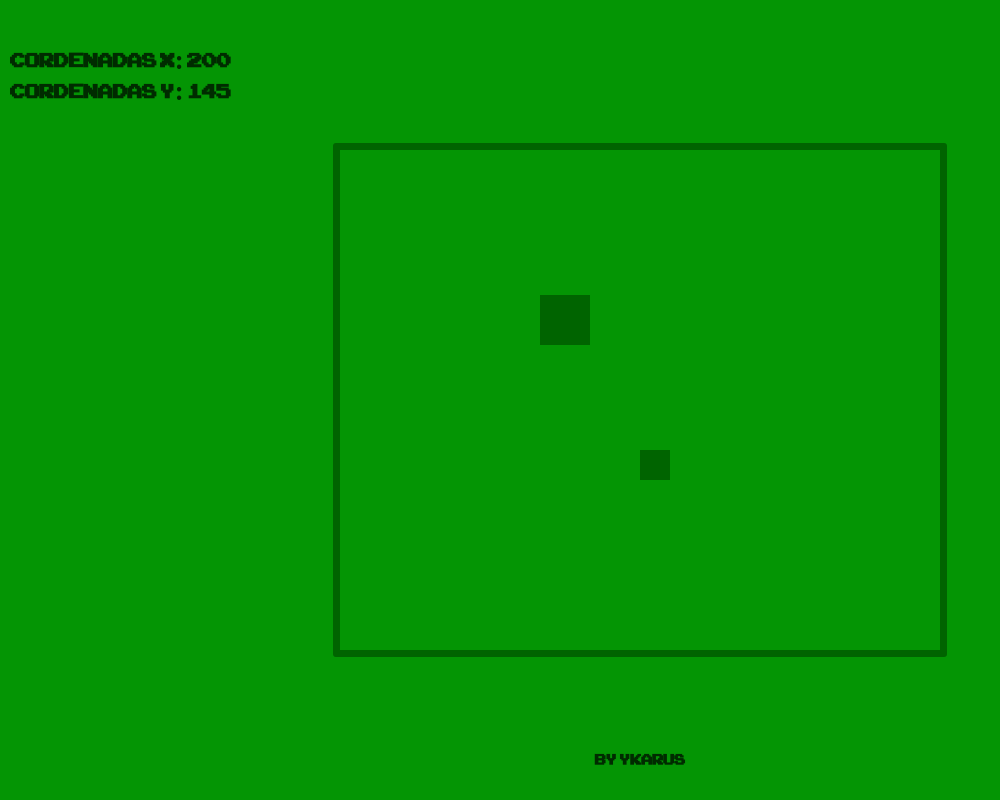
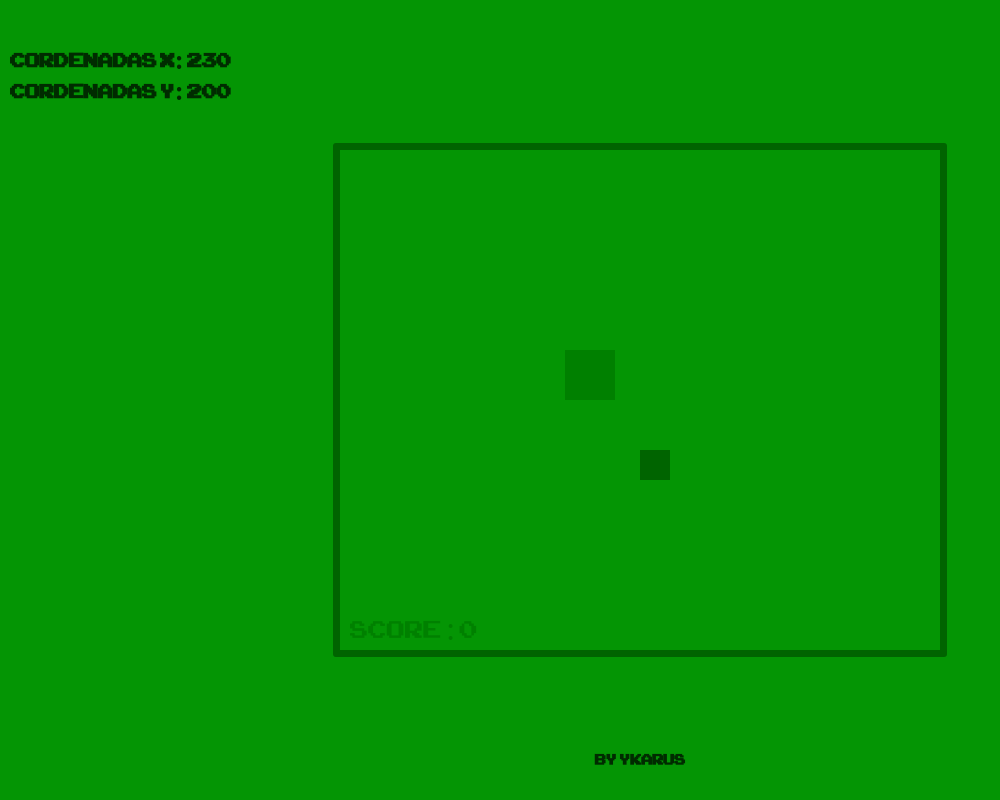
Before and after one commit to ykaruus/SnakeGame, a plain HTML site: page Game/index.html in a window 1280 px wide. Both pictures are taken after a click on the button "Start". Shown: the whole page, without its empty margins (0-1000 px from the left). Drawn offline with Linux system fonts and the light colour scheme.

Commit message:
Add files via upload

```diff
--- a/Game/index.html
+++ b/Game/index.html
@@ -5,13 +5,17 @@
     <link href="https://fonts.googleapis.com/css?family=Open+Sans:400,600,300" rel="stylesheet" type="text/css">
     <link rel="stylesheet" href="style.css">
     <audio id="myAudio">
-        <source src="v1.mp3">
+        <source src="point.wav">
     </audio>
 </head>
 
 <body>
     <div class="start">
         <h1>Snake Game</h1>
+        <button onclick="START()" type='button'>Start</button>
+    </div>
+    <div class="start gameover">
+        <h1>GameOver</h1>
         <button onclick="START()" type='button'>Start</button>
     </div>
     <h4 class="codernadas"></h4>
--- a/Game/script.js
+++ b/Game/script.js
@@ -1,6 +1,7 @@
 let direction = 'top'
 let speed_player = 5
 let texto_codernadas = document.querySelector('.cordenadas')
+let score = 0
 
 let gameArea = {
     gameover: false,
@@ -16,13 +17,19 @@ let gameArea = {
 
 function gameUpdate() {
     gameArea.clear()
-    movement() // Movimentacao do player
-    player.update()
+    object.update()
     fruit.update()
-    if (player.checkColisionWall()) { player.y = 200; player.x = 200 }
-    EatFood()
-    tail_square.update()
-    document.querySelector('.codernadas').innerHTML = 'CORDENADAS X: ' + player.x + '<br>' + 'CORDENADAS Y: ' + player.y
+    generateNewTail()
+    movement()
+    scoreText.text = "score : " + score;
+    scoreText.update()
+    // Movimentacao do player
+    if (object.checkColisionWall()) {
+        player[0].y = 200;
+        player[0].x = 200;
+        direction = "right"
+    }
+    document.querySelector('.codernadas').innerHTML = 'CORDENADAS X: ' + player[0].x + '<br>' + 'CORDENADAS Y: ' + player[0].y
 
     //if(!gameArea.gameover){
 
@@ -38,30 +45,51 @@ function gameUpdate() {
 function gameover() {
     gameArea.gameover = true
 }
+function scoreUp() {
+    let audio = document.getElementById('myAudio')
+    audio.play()
+}
 
-function EatFood() {
-    if (player.checkColision(fruit.x, fruit.y, fruit.width, fruit.height)) {
-        tail.push({ x: player.x -20, y: player.y })
-        tail_square.update()
-        console.log('teste')
+function generateNewTail() {
+    let head = player[0]
+    if (object.checkColision(fruit.x, fruit.y, fruit.width, fruit.height)) {
+
+        eatfood()
+        player[player.length] = { x: head.x, y: head.y }
+
     }
+}
+function eatfood() {
+
+    dados = criarComida()
+    fruit.x = dados.x
+    fruit.y = dados.y
+    score++
 }
 
 function movement() {
+    let x = player[0].x
+    let y = player[0].y
     switch (direction) {
         case 'top':
-            player.y -= speed_player
+            y -= speed_player
             break
         case 'down':
-            player.y += speed_player
+            y += speed_player
             break
         case 'left':
-            player.x -= speed_player
+            x -= speed_player
             break
         case 'right':
-            player.x += speed_player
+            x += speed_player
             break
+
     }
+    let tail = player.pop();
+    tail.x = x;
+    tail.y = y;
+    player.unshift(tail);
+
 }
 
 document.addEventListener('keydown', (event) => {
@@ -118,38 +146,43 @@ function component(x, y, color, width, height) {
         return colidiu
     }
 }
-function drawTail(color, width, height) {
+
+function criarComida() {
+    r_x = Math.floor(Math.random() * gameArea.canvas.width - 10)
+    r_y = Math.floor(Math.random() * gameArea.canvas.height - 10)
+    return { r_x, r_y }
+}
+
+function drawTail(color) {
 
     this.color = color
-    this.width = width
-    this.height = height
     this.update = function () {
         ctx = gameArea.context
         ctx.fillStyle = this.color
-        for (let i = 0; i <= tail; i++) {
-            ctx.fillRect(tail[i].x - 20, tail[i].y, this.width, this.height)
-        }
+        player.forEach(segment => {
+            ctx.fillRect(segment.x, segment.y, 50, 50)
+        });
     }
     this.checkColision = function (x, y, x_width, y_height) {
-        return this.x < x + x_width
-            && this.height + this.x > x
-            && this.y < y + y_height
-            && this.height + this.y > y
+        return player[0].x < x + x_width
+            && 50 + player[0].x > x
+            && player[0].y < y + y_height
+            && 50 + player[0].y > y
 
     }
     this.checkColisionWall = function () {
-        let bottom = gameArea.canvas.width - this.x
+        let bottom = gameArea.canvas.width - player[0].x
         let colidiu = false;
-        if (this.y > gameArea.canvas.height) {
+        if (player[0].y > gameArea.canvas.height) {
             colidiu = true
         }
-        if (this.y < -10) {
+        if (player[0].y < -10) {
             colidiu = true
         }
-        if (this.x < -10) {
+        if (player[0].x < -10) {
             colidiu = true
         }
-        if (this.x > gameArea.canvas.width) {
+        if (player[0].x > gameArea.canvas.width) {
             colidiu = true
         }
 
@@ -157,13 +190,25 @@ function drawTail(color, width, height) {
     }
 }
 
+function setText(text, x, y, color) {
+    this.text = text;
+    this.x = x
+    this.y = y
+    this.color = color
+    this.update = () => {
+        ctx = gameArea.context
+        ctx.font = "25pt arcade"
+        ctx.fillStyle = this.color
+        ctx.fillText(this.text, this.x, this.y)
+    }
+}
 
 function START() {
     document.querySelector('.start').style.display = 'none'
     gameArea.start()
-    player = new component(200, 200, 'darkgreen', 50, 50)
-    tail = [{x : player.x - 20, y : player.y}]
+    player = [{ x: gameArea.canvas.width / 2, y: gameArea.canvas.height / 2 }]
     fruit = new component(300, 300, 'darkgreen', 30, 30)
-    tail_square = new drawTail('red', 50, 50)
+    object = new drawTail("green")
+    scoreText = new setText('score : 0', 10, gameArea.canvas.height - 10, 'green')
     //texto_codernadas.innerText = 'CORDENADAS X: ' +  player.x + 'CORDENADAS Y: ' + player.y
 }
--- a/Game/style.css
+++ b/Game/style.css
@@ -27,6 +27,10 @@ body {
     justify-content: center;
     z-index: 3;
 
+}
+
+.start.gameover {
+    display:none;
 }
 
 @font-face {
```
Also changed, not shown: 1 other file.
